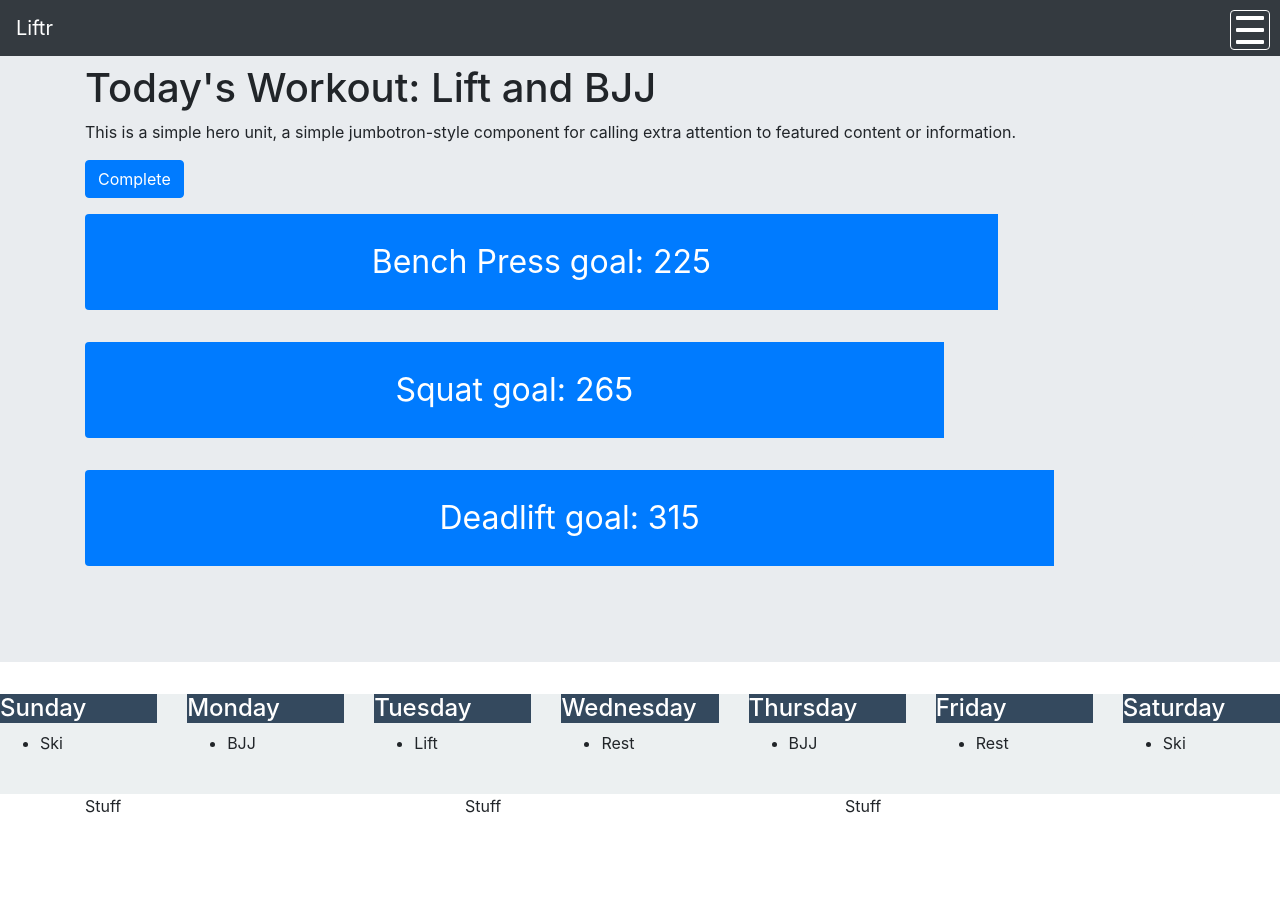
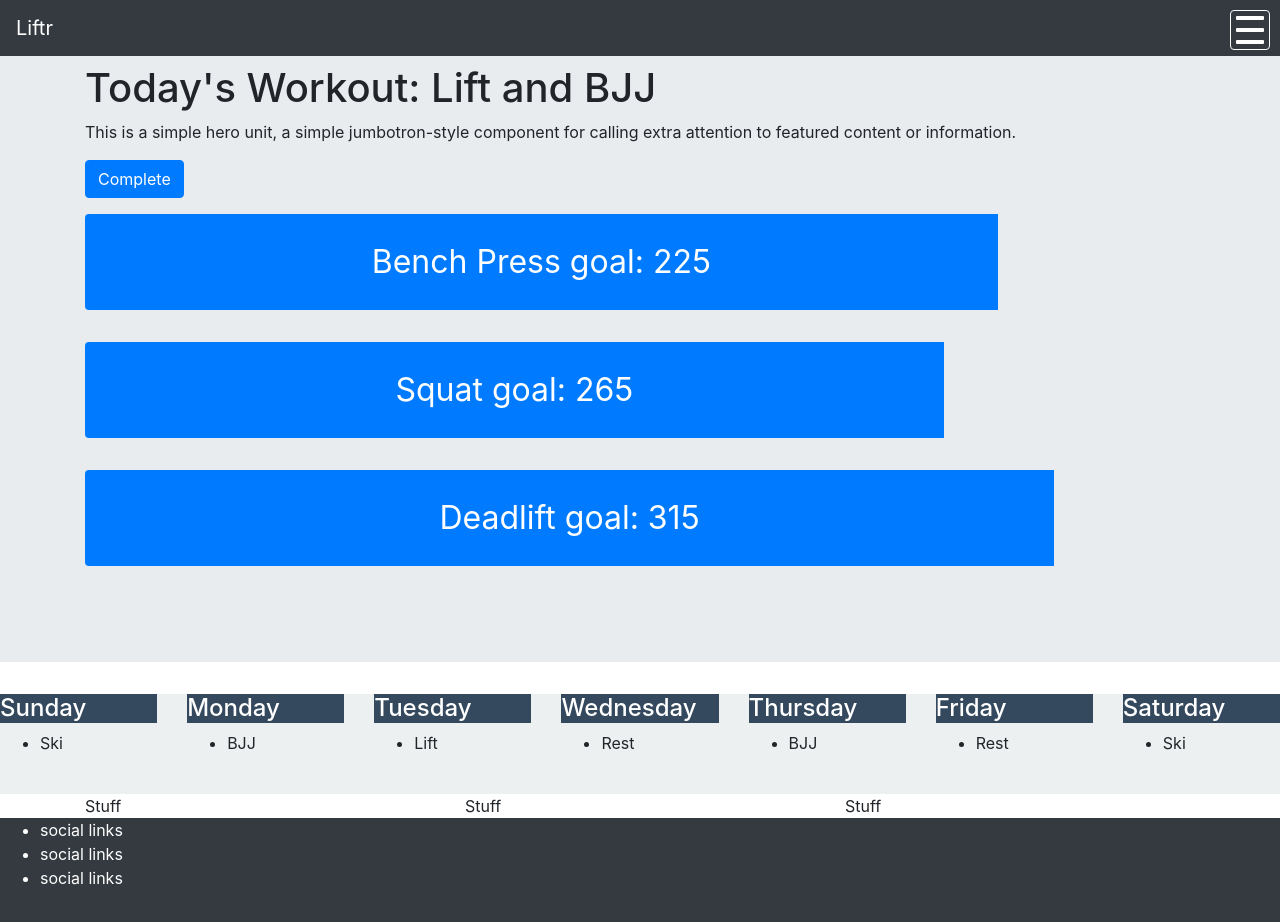
Before and after one commit to grantfogle/liftr-front-end, a React (Create React App) app: page / in a window 1280 px wide. Shown: the top 922 px of the page. Before the commit the page ends 818 px from the top, so only its background shows below. Built offline with nearby package versions, Linux system fonts and the light colour scheme.

Commit message:
footer added to app.js

```diff
--- a/src/App.css
+++ b/src/App.css
@@ -70,3 +70,10 @@
   height: 3em;
   font-size: 2em;
 }
+
+footer {
+  height: 120px;
+  width: 100%;
+  color: white;
+  /* background-color: dark */
+}
--- a/src/App.js
+++ b/src/App.js
@@ -4,6 +4,7 @@ import Navigation from './components/Navigation';
 import Goals from './components/Goals';
 import Schedule from './components/Schedule';
 import SideMenu from './components/SideMenu/SideMenu';
+import Footer from './components/Footer';
 import logo from './logo.svg';
 import './App.css';
 
@@ -41,6 +42,7 @@ class App extends Component {
             <Col>Stuff</Col>
           </Row>
         </Container>
+        <Footer />
       </div>
     );
   }
--- a/src/components/Footer.js
+++ b/src/components/Footer.js
@@ -4,7 +4,7 @@ import '../App.css';
 
 const Footer = ({ toggleSideMenu }) => {
     return (
-        <footer>
+        <footer className="bg-dark">
             <ul>
                 <li>social links</li>
                 <li>social links</li>
--- a/src/components/SideMenu/SideMenu.css
+++ b/src/components/SideMenu/SideMenu.css
@@ -8,11 +8,13 @@
     max-width: 400px;
     z-index: 200;
 }
+
 .side-menu-hidden {
     display: none;
 }
 
 .side-menu ul {
+    padding-top: 60px;
     list-style: none;
     height: 100%;
     width: 100%;
```
